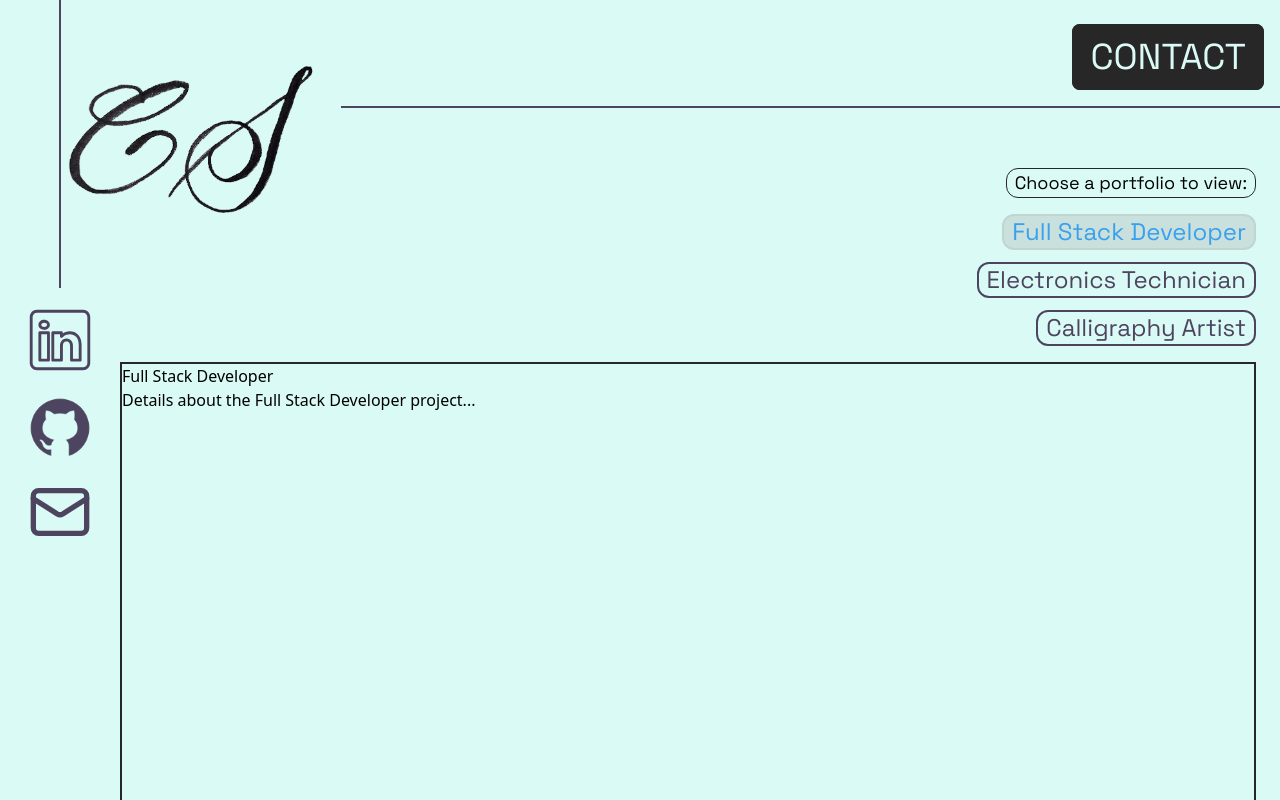
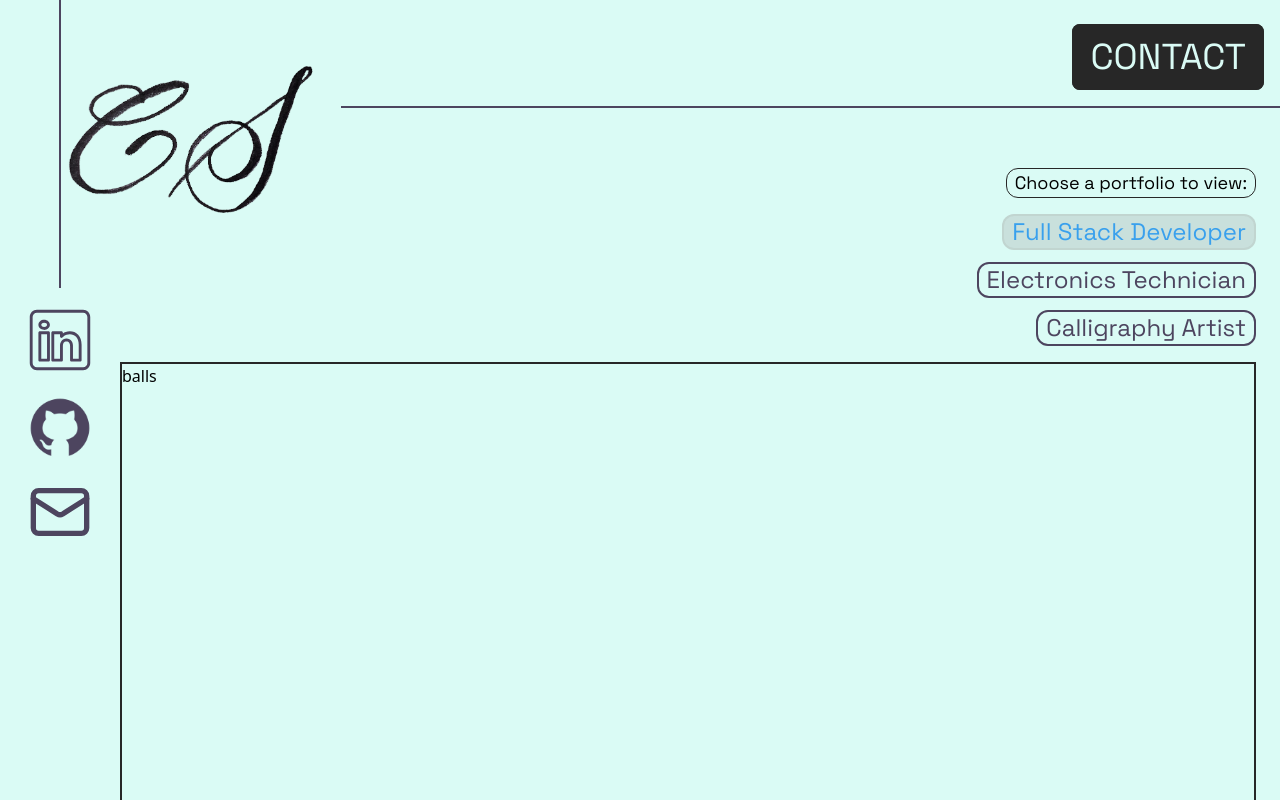
Before and after one commit to csam15/craigsampson-com, a Next.js app: page / in a window 1280 px wide. Shown: the top 800 px of the page. Built offline with nearby package versions, Linux system fonts and the light colour scheme.

Commit message:
changes from school

```diff
--- a/app/components/ProjectSelector.tsx
+++ b/app/components/ProjectSelector.tsx
@@ -1,6 +1,8 @@
 "use client";
 
 import { useState } from "react";
+
+import WebDev from "./WebDev";
 
 export default function ProjectSelector() {
   const [selectedProject, setSelectedProject] = useState<string | null>("FSD");
@@ -39,10 +41,7 @@ export default function ProjectSelector() {
       </div>
       <div className="h-screen border-2 border-background-secondary mt-4 w-full sm:w-[calc(100%-6rem)]">
         {selectedProject === "FSD" && (
-          <div>
-            <h2>Full Stack Developer</h2>
-            <p>Details about the Full Stack Developer project...</p>
-          </div>
+          <WebDev/>
         )}
         {selectedProject === "ET" && (
           <div>
--- /dev/null
+++ b/app/components/WebDev.tsx
@@ -0,0 +1,23 @@
+interface Projects {
+    title: string,
+    description: string,
+    img: string,
+    link: string
+}
+
+export default function WebDev() {
+
+    const projects: Projects[] = [
+        {title: "Pierro MMA Website", description: "Mixed Martial Arts team website", img:"Hello", link: "https://pierromma.com"},
+        {title: "Macstudio CMS", description: "hello", img:"Hello", link: ""},
+        {title: "Kalshi Trading Bot", description: "hello", img:"Hello", link: ""},
+        ];
+
+    return (
+        <div className="grid grid-cols-1">
+                 <div>
+                balls
+            </div>
+        </div>
+    )
+}
```
Also changed, not shown: app/page.tsx (line endings or trailing spaces), 1 other file (tests, documents, lock files or other folders).
